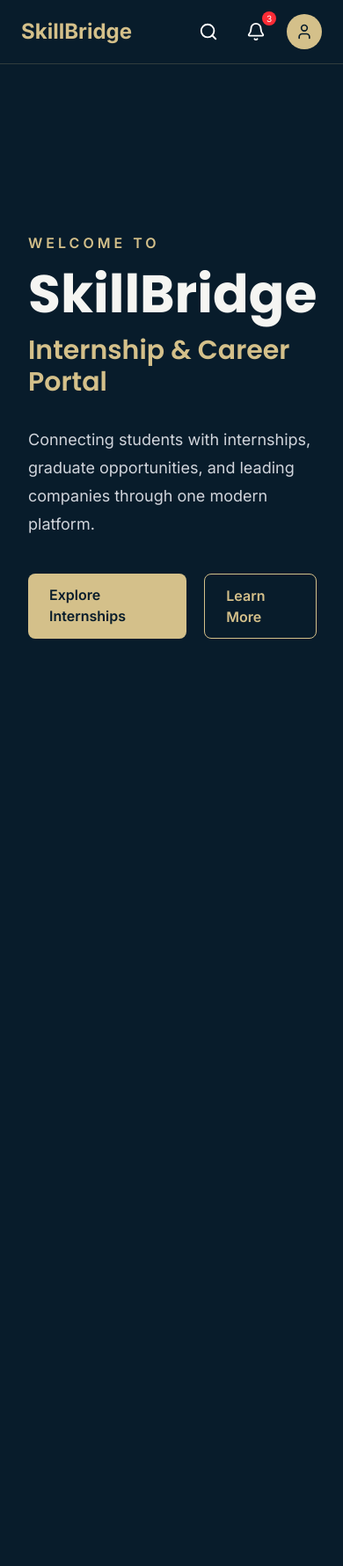
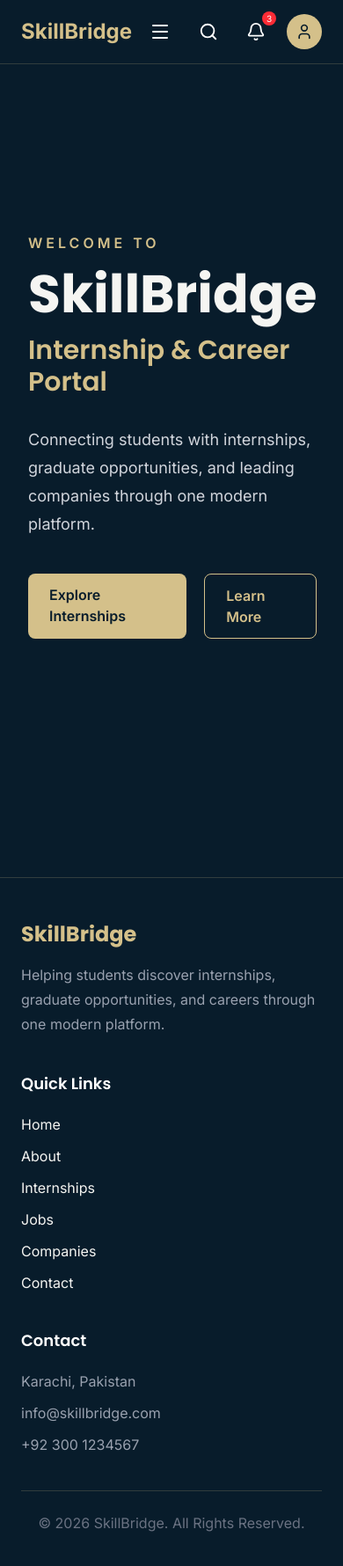
Before and after one commit to Aqsa-Farooq24/Skillbridge-Internship-Career-Portal, a Next.js app: page / in a window 390 px wide. Shown: the top 1780 px of the page at 88% size. Before the commit the page ends 917 px from the top, so only its background shows below. Built offline with nearby package versions, Linux system fonts and the light colour scheme.

Commit message:
humburger menu

```diff
--- /dev/null
+++ b/app/components/footer.tsx
@@ -0,0 +1,71 @@
+import Link from "next/link";
+
+export default function Footer() {
+  return (
+    <footer className="bg-[#081C2B] border-t border-[#D4C08A]/20 mt-20">
+      <div className="max-w-7xl mx-auto px-6 py-12">
+
+        <div className="grid md:grid-cols-3 gap-10">
+
+          <div>
+            <h2 className="text-2xl font-bold text-[#D4C08A]">
+              SkillBridge
+            </h2>
+
+            <p className="mt-4 text-gray-400 leading-7">
+              Helping students discover internships,
+              graduate opportunities, and careers through
+              one modern platform.
+            </p>
+          </div>
+
+          <div>
+            <h3 className="text-lg font-semibold text-white">
+              Quick Links
+            </h3>
+
+            <div className="flex flex-col gap-3 mt-5">
+
+              <Link href="/">Home</Link>
+
+              <Link href="/about">About</Link>
+
+              <Link href="/internship">Internships</Link>
+
+              <Link href="/jobs">Jobs</Link>
+
+              <Link href="/companies">Companies</Link>
+
+              <Link href="/contact">Contact</Link>
+
+            </div>
+          </div>
+
+          <div>
+            <h3 className="text-lg font-semibold text-white">
+              Contact
+            </h3>
+
+            <div className="mt-5 space-y-3 text-gray-400">
+
+              <p>Karachi, Pakistan</p>
+
+              <p>info@skillbridge.com</p>
+
+              <p>+92 300 1234567</p>
+
+            </div>
+          </div>
+
+        </div>
+
+        <div className="border-t border-[#D4C08A]/20 mt-10 pt-6 text-center text-gray-500">
+
+          © 2026 SkillBridge. All Rights Reserved.
+
+        </div>
+
+      </div>
+    </footer>
+  );
+}
--- a/app/components/navbar.tsx
+++ b/app/components/navbar.tsx
@@ -2,7 +2,7 @@
 import { useState } from "react";
 import { useRouter } from "next/navigation";
 import Link from "next/link";
-import { Search, Bell, User, X } from "lucide-react";
+import { Search, Bell, User, X, Menu } from "lucide-react";
 
 export default function Navbar() {
     const router = useRouter();
@@ -11,6 +11,7 @@ export default function Navbar() {
     const [showLogin, setShowLogin] = useState(false);
     const [showRegister, setShowRegister] = useState(false);
     const [search, setSearch] = useState("");
+    const [showMenu, setShowMenu] = useState(false);
 
     const searchItems = [
         // Internships
@@ -87,7 +88,23 @@ const searchItems = [
 
                     {/* Right Side */}
                     <div className="flex items-center gap-4">
-
+                        {/* Mobile Menu */}
+                        <button
+                            onClick={() => setShowMenu(!showMenu)}
+                            className="md:hidden p-2 rounded-full hover:bg-[#10293D] transition"
+                        >
+                            {showMenu ? (
+                                <X
+                                    size={24}
+                                    className="text-white hover:text-[#D4C08A]"
+                                />
+                            ) : (
+                                <Menu
+                                    size={24}
+                                    className="text-white hover:text-[#D4C08A]"
+                                />
+                            )}
+                        </button>
                         {/* Search */}
                         <button
                             onClick={() => setShowSearch(!showSearch)}
@@ -127,7 +144,64 @@ const searchItems = [
                     </div>
 
                 </div>
+                {/* Mobile Navigation */}
+                {showMenu && (
+                    <div className="md:hidden border-t border-[#D4C08A]/20 bg-[#081C2B]">
 
+                        <div className="flex flex-col px-6 py-4 space-y-4">
+
+                            <Link
+                                href="/"
+                                onClick={() => setShowMenu(false)}
+                                className="text-white hover:text-[#D4C08A]"
+                            >
+                                Home
+                            </Link>
+
+                            <Link
+                                href="/about"
+                                onClick={() => setShowMenu(false)}
+                                className="text-white hover:text-[#D4C08A]"
+                            >
+                                About
+                            </Link>
+
+                            <Link
+                                href="/internship"
+                                onClick={() => setShowMenu(false)}
+                                className="text-white hover:text-[#D4C08A]"
+                            >
+                                Internships
+                            </Link>
+
+                            <Link
+                                href="/jobs"
+                                onClick={() => setShowMenu(false)}
+                                className="text-white hover:text-[#D4C08A]"
+                            >
+                                Jobs
+                            </Link>
+
+                            <Link
+                                href="/companies"
+                                onClick={() => setShowMenu(false)}
+                                className="text-white hover:text-[#D4C08A]"
+                            >
+                                Companies
+                            </Link>
+
+                            <Link
+                                href="/contact"
+                                onClick={() => setShowMenu(false)}
+                                className="text-white hover:text-[#D4C08A]"
+                            >
+                                Contact
+                            </Link>
+
+                        </div>
+
+                    </div>
+                )}
                 {/* Search Bar */}
 
                 {showSearch && (
--- a/app/layout.tsx
+++ b/app/layout.tsx
@@ -3,6 +3,7 @@ import { Poppins, Inter } from "next/font/google";
 import "./globals.css";
 import { cn } from "@/lib/utils";
 import Navbar from "@/app/components/navbar";
+import Footer from "@/app/components/footer";
 
 const poppins = Poppins({
   subsets: ["latin"],
@@ -43,7 +44,7 @@ export default function RootLayout({
         <main className="flex-1">
           {children}
         </main>
-
+        <Footer />
       </body>
     </html>
   );
```
Lines whose indentation alone changed are shown as unchanged.
